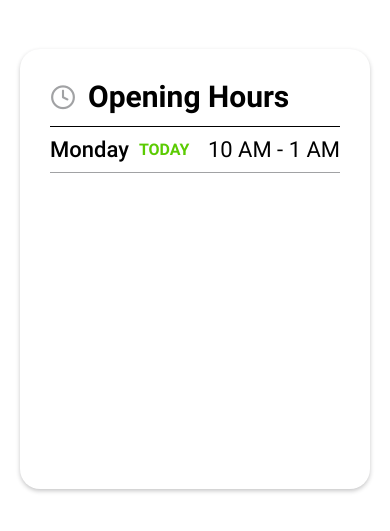
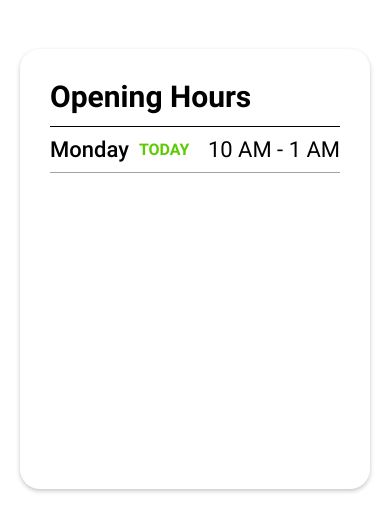
Before and after one commit to pedpess/schedulie, a React Native app: screen / in a window 390 px wide. Shown: the part 153-684 px from the top of the page. Built offline with nearby package versions, Linux system fonts and the light colour scheme; no server answers.

Commit message:
Remove unnecessary headerIcon props

```diff
--- a/src/screens/OpeningHours.tsx
+++ b/src/screens/OpeningHours.tsx
@@ -2,5 +2,5 @@ import React from 'react';
 import { Card } from '../components';
 
 export const OpeningHours: React.FC = () => {
-  return <Card headerTitle="Opening Hours" headerIcon />;
+  return <Card headerTitle="Opening Hours" />;
 };
```
